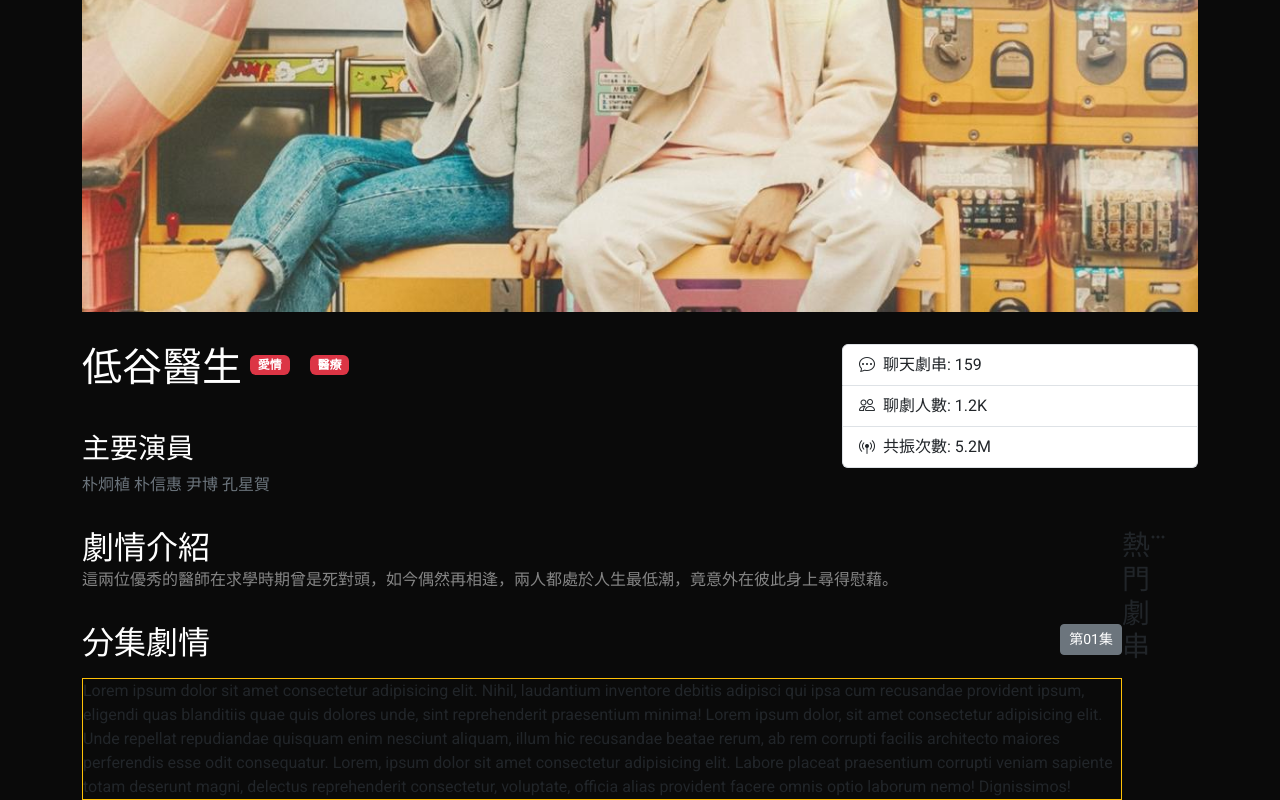
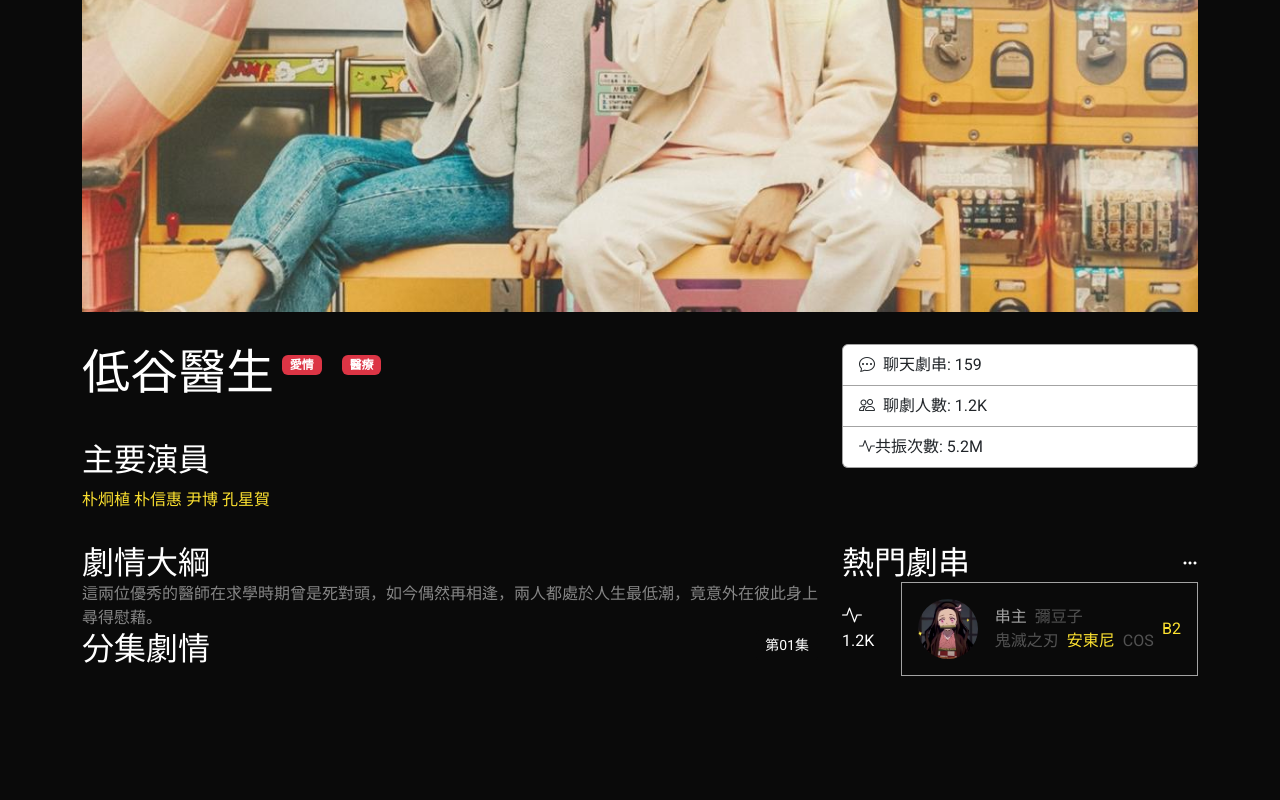
Before and after one commit to Zoe-YuJing/moviemeet-yu, a website built with Vite: page pages/dramaInfo.html in a window 1280 px wide. Shown: the part 436-1236 px from the top of the page. After the commit the page ends 1112 px from the top, so only its background shows below. Built offline with nearby package versions, Linux system fonts and the light colour scheme.

Commit message:
0916更新

```diff
--- a/assets/scss/all.scss
+++ b/assets/scss/all.scss
@@ -3,7 +3,7 @@
 
 @import "bootstrap/scss/functions";
 
-
+@import './vendor/variables';
 
 @import "bootstrap/scss/bootstrap";
 
--- a/assets/scss/base/_base.scss
+++ b/assets/scss/base/_base.scss
@@ -14,6 +14,7 @@ body{
         sans-serif;
     line-height: 1.5;
     background-color: #0A0A0A;
+    color: #fff;
 }
 
 
--- a/assets/scss/pages/_dramaInfo.scss
+++ b/assets/scss/pages/_dramaInfo.scss
@@ -1,15 +1,11 @@
-.header{
-    --bs-gutter-x: 1.5rem;
-    --bs-gutter-y: 0;
-    }
+.header {
+  --bs-gutter-x: 1.5rem;
+  --bs-gutter-y: 0;
+}
 
-// .container, .container-fluid, .container-xxl, .container-xl, .container-lg, .container-md, .container-sm {
-//     --bs-gutter-x: 1.5rem;
-//     --bs-gutter-y: 0;
-//     width: 100%;
-//     padding-right: calc(var(--bs-gutter-x)* .5);
-//     padding-left: calc(var(--bs-gutter-x)* .5);
-//     margin-right: auto;
-//     margin-left: auto;
-
-// }
+.avatar {
+  width: 60px;
+  height: 60px;
+  border-radius: 50%;
+  object-fit:cover
+}
--- a/pages/dramaInfo.html
+++ b/pages/dramaInfo.html
@@ -22,7 +22,7 @@
       <div class="container">
         <img
           src="/assets/images/drama-doctor001.jpg"
-          class="img-fluid"
+          class="w-100"
           alt="戲劇名稱"
         />
       </div>
@@ -45,10 +45,10 @@
             <div class="mt8">
               <h3 class="text-white mb2">主要演員</h3>
               <div>
-                <a href="#" class="link-secondary">朴炯植</a>
-                <a href="#" class="link-secondary">朴信惠</a>
-                <a href="#" class="link-secondary">尹博</a>
-                <a href="#" class="link-secondary">孔星賀</a>
+                <a href="#" class="link-primary">朴炯植</a>
+                <a href="#" class="link-primary">朴信惠</a>
+                <a href="#" class="link-primary">尹博</a>
+                <a href="#" class="link-primary">孔星賀</a>
               </div>
             </div>
           </div>
@@ -64,7 +64,7 @@
                   <i class="bi bi-people mr2"></i>聊劇人數: 1.2K
                 </li>
                 <li class="list-group-item">
-                  <i class="bi bi-broadcast-pin mr2"></i>共振次數: 5.2M
+                  <i class="bi bi-activity me2"></i>共振次數: 5.2M
                 </li>
               </ul>
             </div>
@@ -75,19 +75,21 @@
 
     <!-- section2-劇情大綱+分集劇情+熱門劇串 -->
     <section class="mt8">
-      <div class="container d-flex">
-        <div>
+      <div class="container">
+        <div class="row">
+          <!-- 劇情大綱&分級劇集 -->
+          <div class="col-lg-8">
             <!-- 劇情大綱 -->
             <div>
-            <h2 class="text-white">劇情介紹</h2>
+              <h3 class="text-white">劇情大綱</h3>
               <p class="text-white-50">
                 這兩位優秀的醫師在求學時期曾是死對頭，如今偶然再相逢，兩人都處於人生最低潮，竟意外在彼此身上尋得慰藉。
               </p>
             </div>
-          <!-- 分集介紹 -->
-          <div class="mt8">
+
+            <!-- 分集劇情 -->
             <div class="d-flex justify-content-between">
-              <h2 class="text-white">分集劇情</h2>
+              <h3 class="text-white">分集劇情</h3>
               <div class="dropdown">
                 <button
                   class="btn btn-sm btn-secondary btn-primary"
@@ -105,41 +107,54 @@
                 </ul>
               </div>
             </div>
-            <!-- 分集劇情文字 -->
-            <div class="mt4 border border-warning">
-              <p>
-                Lorem ipsum dolor sit amet consectetur adipisicing elit. Nihil,
-                laudantium inventore debitis adipisci qui ipsa cum recusandae
-                provident ipsum, eligendi quas blanditiis quae quis dolores
-                unde, sint reprehenderit praesentium minima! Lorem ipsum dolor,
-                sit amet consectetur adipisicing elit. Unde repellat repudiandae
-                quisquam enim nesciunt aliquam, illum hic recusandae beatae
-                rerum, ab rem corrupti facilis architecto maiores perferendis
-                esse odit consequatur. Lorem, ipsum dolor sit amet consectetur
-                adipisicing elit. Labore placeat praesentium corrupti veniam
-                sapiente totam deserunt magni, delectus reprehenderit
-                consectetur, voluptate, officia alias provident facere omnis
-                optio laborum nemo! Dignissimos!
-              </p>
+          </div>
+
+          <!-- 熱門劇串 -->
+          <div class="d-none d-lg-block col-lg-4">
+            <div class="d-flex justify-content-between align-items-center">
+              <h3 class="text-white">熱門劇串</h3>
+              <i class="bi bi-three-dots text-white"></i>
+            </div>
+
+            <div class="row">
+              <div class="d-flex justify-content-between align-items-center">
+                <div class="col-1 ">
+                  <i class="bi bi-activity fz-5"></i>
+                  <span class="text-center">1.2K</span>
+                </div>
+                <div
+                  class=" col-10 d-flex align-items-center border justify-content-between p4"
+                >
+                  <div class="">
+                    <img
+                      src="/assets/images/actress icon.png"
+                      class="avatar mr2"
+                      alt="角色頭像"
+                    />
+                  </div>
+                  <div class="">
+                    <div class="d-flex">
+                      <span class="text-gray-300 mr2">串主</span>
+                      <span class="text-gray-400">彌豆子</span>
+                    </div>
+                    <div class="d-flex">
+                      <span class="text-gray-400 mr2">鬼滅之刃</span>
+                      <span class="text-gray-400"
+                        ><a href="#" class="text-primary mr2">安東尼</a>COS</span
+                      >
+                    </div>
+                  </div>
+                  <div>
+                    <span class="text-primary">B2</span>
                   </div>
                 </div>
               </div>
-        <!-- 熱門劇串 -->
-        <div class="d-none d-lg-block">
-          <div class="d-flex">
-            <h3>熱門劇串</h3>
-            <i class="bi bi-three-dots"></i>
-            <div>
-              <ul>
-                <li><a href="#"></a></li>
-                <li><a href="#"></a></li>
-                <li><a href="#"></a></li>
-              </ul>
             </div>
           </div>
         </div>
       </div>
     </section>
+
     <script
       src="https://cdn.jsdelivr.net/npm/bootstrap@5.1.1/dist/js/bootstrap.bundle.min.js"
       integrity="sha384-/bQdsTh/da6pkI1MST/rWKFNjaCP5gBSY4sEBT38Q/9RBh9AH40zEOg7Hlq2THRZ"
```
Also changed, not shown: assets/images/actress icon.png (added), assets/images/avatar-1-82d9f21c.png (added), assets/images/avatar-6-8ede0f91.png (added). Lines whose indentation alone changed are shown as unchanged.
